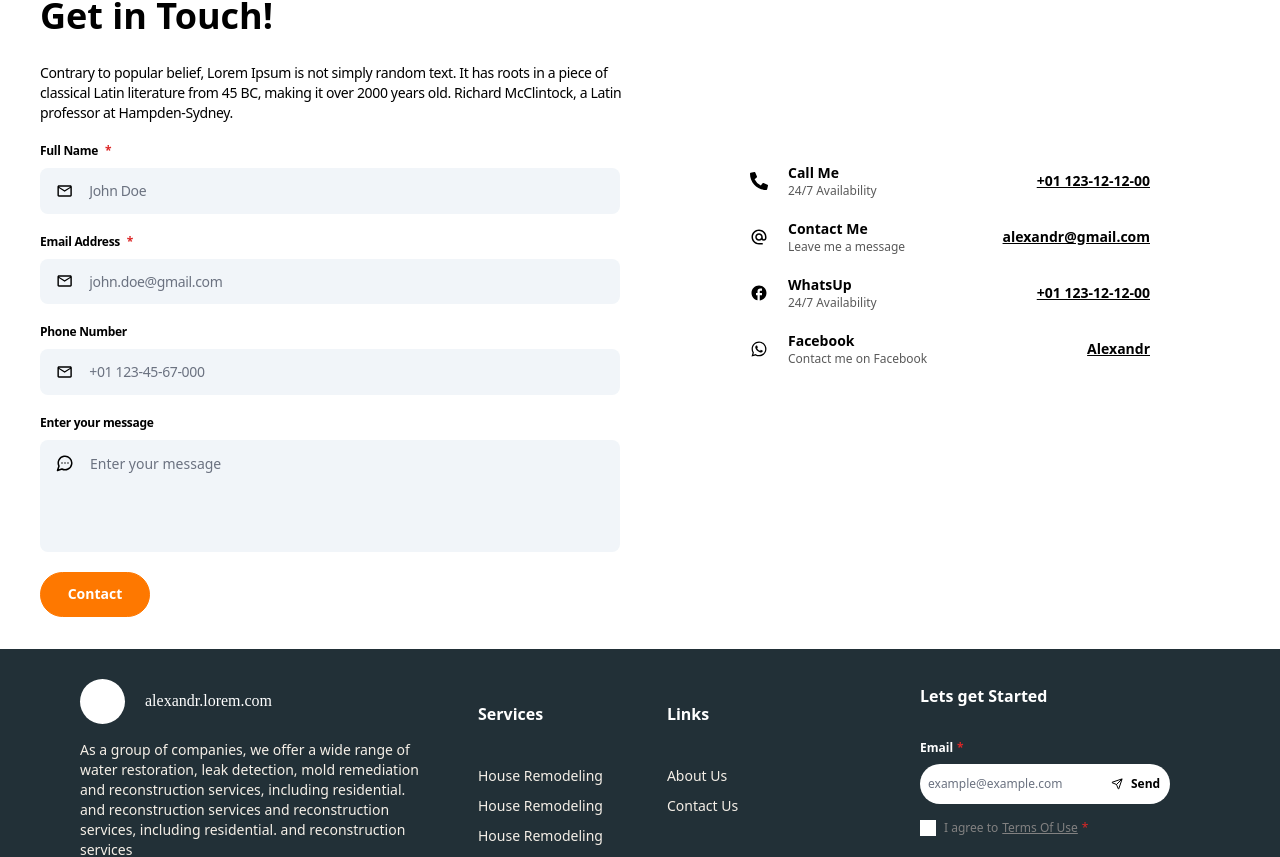
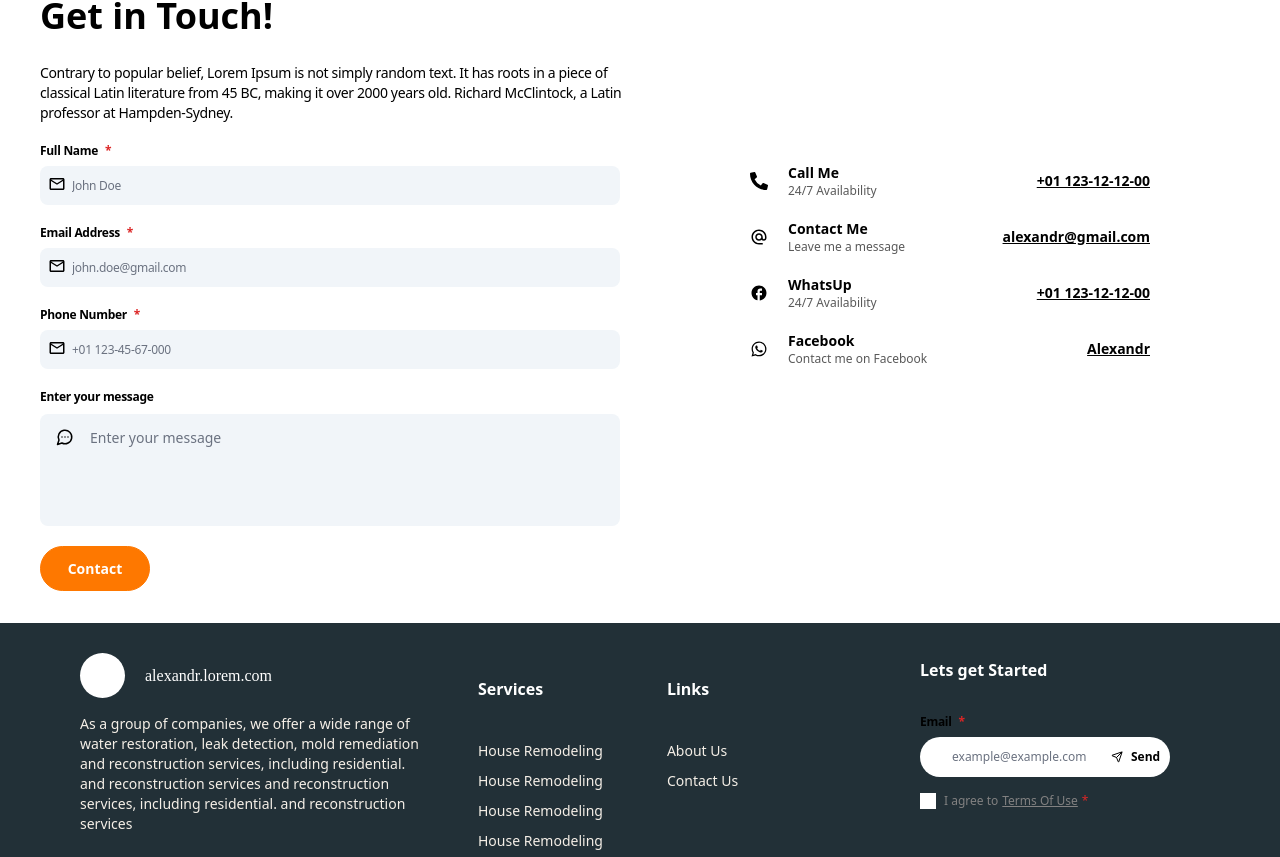
Before and after one commit to dianamatkava/nextjs-handyman, a Next.js app: page / in a window 1280 px wide. Shown: the part 3849-4706 px from the top of the page. Built offline with nearby package versions, Linux system fonts and the light colour scheme.

Commit message:
Fix Form inputs

```diff
--- a/app/ui/Form/Form.tsx
+++ b/app/ui/Form/Form.tsx
@@ -2,20 +2,48 @@ import CTAPrimary from "@/app/ui/Components/CTAPrimary";
 import InputField from "@/app/ui/Form/InputField";
 import TextArea from "@/app/ui/Form/TextArea";
 import {MdOutlineMail} from "react-icons/md";
-import {LuMessageCircleMore} from "react-icons/lu";
+import {LuMessageCircleMore, LuSend} from "react-icons/lu";
+import InputLineField from "@/app/ui/Form/InputLineField";
 
 export default function Form () {
   return (
     <form className="w-full h-fit flex-col justify-center items-start gap-5 inline-flex">
-      <InputField name='name' label="Full Name" placeholder={'John Doe'} isRequired={true}>
-        <MdOutlineMail size={18}/>
-      </InputField>
-      <InputField name='email' label="Email Address" placeholder={'john.doe@gmail.com'} isRequired={true}>
-        <MdOutlineMail size={18}/>
-      </InputField>
-      <InputField name='phone' label="Phone Number" placeholder={'+01 123-45-67-000'} isRequired={false}>
-        <MdOutlineMail size={18}/>
-      </InputField>
+       <InputLineField
+        name='name'
+        label="Full Name"
+        placeholder={'John Doe'}
+        isRequired={true}
+        labelClassName={'text-black'}
+        inputClassName={'rounded-lg w-full text-[#595959] bg-slate-100 text-sm font-normal font-[\'Plus Jakarta Sans\'] leading-tight tracking-tight'}
+      >
+          <div className="z-10 absolute bottom-3 left-2">
+            <MdOutlineMail size={18}/>
+          </div>
+      </InputLineField>
+      <InputLineField
+        name='email'
+        label="Email Address"
+        placeholder={'john.doe@gmail.com'}
+        isRequired={true}
+        labelClassName={'text-black'}
+        inputClassName={'rounded-lg w-full text-[#595959] bg-slate-100 text-sm font-normal font-[\'Plus Jakarta Sans\'] leading-tight tracking-tight'}
+      >
+          <div className="z-10 absolute bottom-3 left-2">
+            <MdOutlineMail size={18}/>
+          </div>
+      </InputLineField>
+      <InputLineField
+        name='phone'
+        label="Phone Number"
+        placeholder={'+01 123-45-67-000'}
+        isRequired={false}
+        labelClassName={'text-black'}
+        inputClassName={'rounded-lg w-full text-[#595959] bg-slate-100 text-sm font-normal font-[\'Plus Jakarta Sans\'] leading-tight tracking-tight'}
+      >
+          <div className="z-10 absolute bottom-3 left-2">
+            <MdOutlineMail size={18}/>
+          </div>
+      </InputLineField>
       <TextArea name={'message'} label={'Enter your message'} placeholder={'Enter your message'} isRequired={false}>
         <LuMessageCircleMore size={18}/>
       </TextArea>
--- a/app/ui/Form/InputField.tsx
+++ b/app/ui/Form/InputField.tsx
@@ -12,7 +12,7 @@ export default function InputField (
   }
 ) {
   return (
-    <div className="self-stretch h-fit flex-col justify-start items-start gap-2.5 flex">
+    <div className="relative self-stretch h-fit flex-col justify-start items-start gap-2.5 flex">
       <label
         className="self-stretch text-black text-xs font-bold font-['Plus Jakarta Sans'] leading-tight tracking-tight">
         {label} {isRequired && <span className={'text-red-600 px-1'}>*</span>}
@@ -20,7 +20,7 @@ export default function InputField (
       <div
         className="self-stretch h-fit bg-slate-100 rounded-lg justify-center items-center gap-1 inline-flex">
         <div
-          className="grow shrink basis-0 self-stretch px-4 py-1.5 rounded-lg justify-start items-center gap-1 flex">
+          className="relative grow shrink basis-0 self-stretch px-4 py-1.5 rounded-lg justify-start items-center gap-1 flex">
           {children}
           <input
             type="email"
--- a/app/ui/Form/InputLineField.tsx
+++ b/app/ui/Form/InputLineField.tsx
@@ -3,11 +3,12 @@ import React from 'react';
 const InputLineField = ({label, placeholder, name, type="input", required=true, inputClassName="", labelClassName="", children=null}: {label: string, placeholder: string, required?: boolean}) => {
   return (
     <div className={`relative w-full flex flex-col items-start justify-start text-xs gap-2`}>
-      <label htmlFor={label} className={`text-white font-semibold ${labelClassName}`}>
-        {label}
-        {required && <span className={'text-red-600 px-1'}>*</span>}
+      <label
+        className="self-stretch text-black text-xs font-bold font-['Plus Jakarta Sans'] leading-tight tracking-tight">
+        {label} {required && <span className={'text-red-600 px-1'}>*</span>}
       </label>
-      <input name={name} type={type} className={`rounded-3xl py-3 text-xs px-2 w-full ${inputClassName}`} placeholder={placeholder} required={required}/>
+      <input name={name} type={type} className={`rounded-3xl pl-8 py-3 text-xs px-2 w-full ${inputClassName}`}
+             placeholder={placeholder} required={required}/>
       {children && children}
     </div>
   );
```
